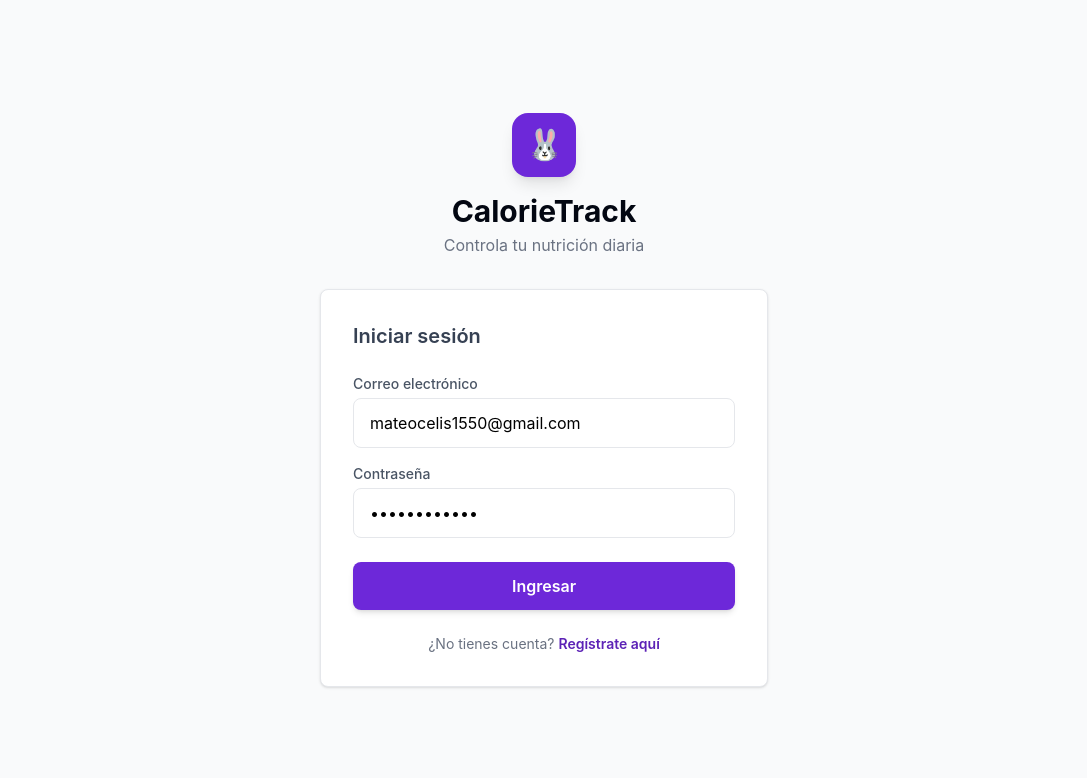
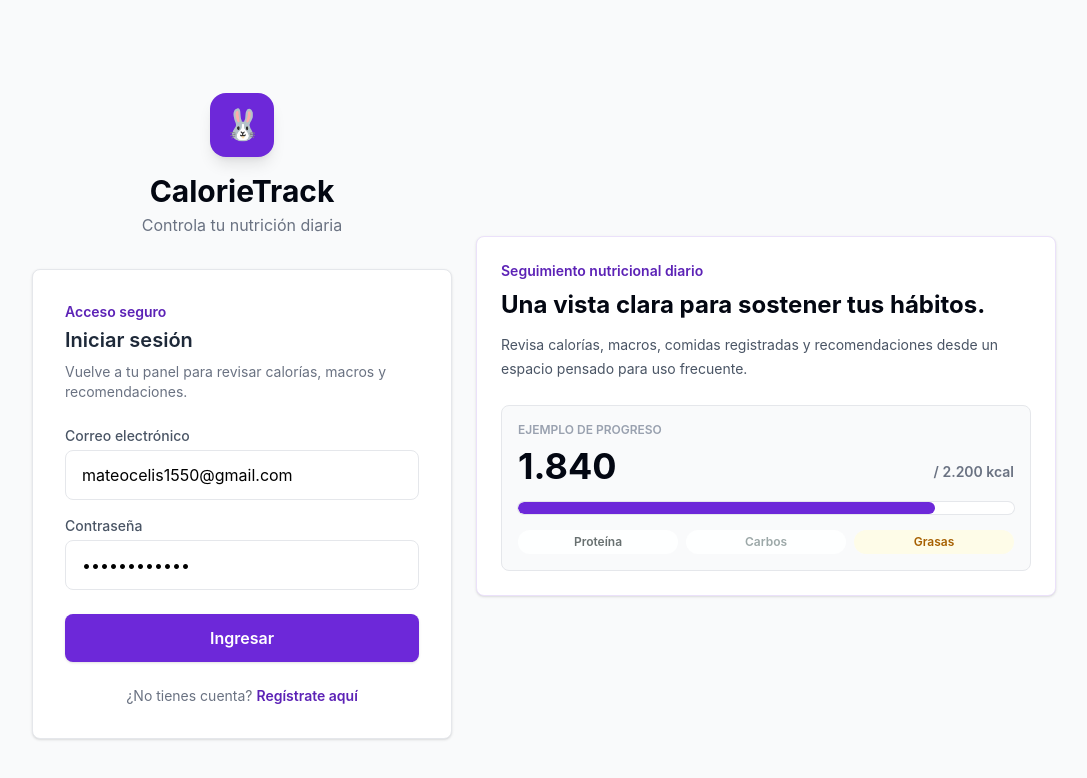
Before and after one commit to Msilva-debug/NutriSnap-Frontend, an Angular app: page /login in a window 1280 px wide. Shown: the top 778 px of the page, without its empty margins (96-1183 px from the left). Built offline with nearby package versions, Linux system fonts and the light colour scheme.

Commit message:
Mejora diseño según guía actualizada

```diff
--- a/src/app/pages/login/login.html
+++ b/src/app/pages/login/login.html
@@ -1,26 +1,27 @@
+<div class="min-h-screen bg-gray-50 px-4 py-6 sm:py-10">
+  <div class="mx-auto grid min-h-[calc(100vh-3rem)] w-full max-w-5xl gap-6 lg:grid-cols-[minmax(0,420px)_1fr] lg:items-center">
+    <div class="w-full">
+      <!-- Logo / Título -->
+      <div class="mb-8 text-center">
         <div
-  class="min-h-screen bg-gray-50 flex items-center justify-center p-4"
->
-  <div class="w-full max-w-md">
-    <!-- Logo / Título -->
-    <div class="text-center mb-8">
-      <div
-        class="inline-flex items-center justify-center w-16 h-16 bg-primary-500 rounded-2xl mb-4 shadow-lg"
+          class="mb-4 inline-flex h-16 w-16 items-center justify-center rounded-2xl bg-primary-500 shadow-lg"
         >
           <app-rabbit-icon size="md" />
         </div>
         <h1 class="text-3xl font-bold text-gray-950">CalorieTrack</h1>
-      <p class="text-gray-500 mt-1">Controla tu nutrición diaria</p>
+        <p class="mt-1 text-gray-500">Controla tu nutrición diaria</p>
       </div>
 
       <!-- Card -->
       <div class="rounded-lg border border-gray-200 bg-white p-6 shadow-sm sm:p-8">
-      <h2 class="text-xl font-semibold text-gray-700 mb-6">Iniciar sesión</h2>
+        <p class="text-sm font-semibold text-primary-600">Acceso seguro</p>
+        <h2 class="mt-1 text-xl font-semibold text-gray-800">Iniciar sesión</h2>
+        <p class="mt-2 text-sm text-gray-500">Vuelve a tu panel para revisar calorías, macros y recomendaciones.</p>
 
-      <form [formGroup]="form" (ngSubmit)="onSubmit()" novalidate>
+        <form class="mt-6" [formGroup]="form" (ngSubmit)="onSubmit()" novalidate>
           <!-- Email -->
           <div class="mb-4">
-          <label class="block text-sm font-medium text-gray-600 mb-1" for="email">
+            <label class="mb-1 block text-sm font-medium text-gray-600" for="email">
               Correo electrónico
             </label>
             <input
@@ -28,11 +29,11 @@
               type="email"
               formControlName="email"
               placeholder="tu@correo.com"
-            class="w-full px-4 py-3 min-h-11 rounded-lg border border-gray-200 focus:outline-none focus:border-primary-400 focus:ring-2 focus:ring-primary-100 transition"
+              class="min-h-11 w-full rounded-lg border border-gray-200 px-4 py-3 transition focus:border-primary-400 focus:outline-none focus:ring-2 focus:ring-primary-100"
               [class.border-red-400]="email.invalid && email.touched"
             />
             @if (email.invalid && email.touched) {
-            <p class="text-red-500 text-xs mt-1">
+              <p class="mt-1 text-xs text-red-500">
                 @if (email.hasError('required')) {
                   El correo es obligatorio.
                 } @else {
@@ -44,7 +45,7 @@
 
           <!-- Password -->
           <div class="mb-6">
-          <label class="block text-sm font-medium text-gray-600 mb-1" for="password">
+            <label class="mb-1 block text-sm font-medium text-gray-600" for="password">
               Contraseña
             </label>
             <input
@@ -52,17 +53,17 @@
               type="password"
               formControlName="password"
               placeholder="••••••••"
-            class="w-full px-4 py-3 min-h-11 rounded-lg border border-gray-200 focus:outline-none focus:border-primary-400 focus:ring-2 focus:ring-primary-100 transition"
+              class="min-h-11 w-full rounded-lg border border-gray-200 px-4 py-3 transition focus:border-primary-400 focus:outline-none focus:ring-2 focus:ring-primary-100"
               [class.border-red-400]="password.invalid && password.touched"
             />
             @if (password.invalid && password.touched) {
-            <p class="text-red-500 text-xs mt-1">Mínimo 6 caracteres.</p>
+              <p class="mt-1 text-xs text-red-500">Mínimo 6 caracteres.</p>
             }
           </div>
 
           <!-- Error general -->
           @if (errorMsg()) {
-          <div class="mb-4 px-4 py-3 rounded-xl bg-red-50 text-red-600 text-sm">
+            <div class="mb-4 rounded-lg border border-red-100 bg-red-50 px-4 py-3 text-sm text-red-700">
               {{ errorMsg() }}
             </div>
           }
@@ -71,7 +72,7 @@
           <button
             type="submit"
             [disabled]="loading()"
-          class="inline-flex w-full items-center justify-center gap-2 min-h-11 rounded-lg bg-primary-500 px-4 py-3 font-semibold text-primary-contrast shadow-md transition hover:bg-primary-600 disabled:opacity-60 cursor-pointer"
+            class="inline-flex min-h-11 w-full cursor-pointer items-center justify-center gap-2 rounded-lg bg-primary-500 px-4 py-3 font-semibold text-primary-contrast shadow-sm transition hover:bg-primary-600 focus:outline-none focus-visible:ring-2 focus-visible:ring-primary-300 disabled:opacity-60"
           >
             @if (loading()) {
               <app-loading-spinner />
@@ -83,13 +84,46 @@
         </form>
 
         <!-- Link a registro -->
-      <p class="text-center text-sm text-gray-500 mt-6">
+        <p class="mt-6 text-center text-sm text-gray-500">
           ¿No tienes cuenta?
-        <a routerLink="/register" class="text-primary-600 font-semibold hover:underline">
+          <a routerLink="/register" class="font-semibold text-primary-600 hover:underline">
             Regístrate aquí
           </a>
         </p>
       </div>
+    </div>
+
+    <aside class="hidden rounded-lg border border-primary-100 bg-white p-6 shadow-sm lg:block">
+      <p class="text-sm font-semibold text-primary-600">Seguimiento nutricional diario</p>
+      <h2 class="mt-2 text-2xl font-bold text-gray-950">Una vista clara para sostener tus hábitos.</h2>
+      <p class="mt-3 text-sm leading-6 text-gray-600">
+        Revisa calorías, macros, comidas registradas y recomendaciones desde un espacio pensado para uso frecuente.
+      </p>
+
+      <div class="mt-6 rounded-lg border border-gray-200 bg-gray-50 p-4">
+        <div class="flex items-end justify-between gap-4">
+          <div>
+            <p class="text-xs font-semibold uppercase text-gray-400">Ejemplo de progreso</p>
+            <p class="mt-2 text-4xl font-bold text-gray-950">1.840</p>
+          </div>
+          <p class="pb-1 text-sm font-semibold text-gray-500">/ 2.200 kcal</p>
+        </div>
+        <div
+          class="mt-4 h-3 overflow-hidden rounded-full bg-white ring-1 ring-gray-200"
+          role="progressbar"
+          aria-valuenow="84"
+          aria-valuemin="0"
+          aria-valuemax="100"
+        >
+          <div class="h-full w-[84%] rounded-full bg-primary-500"></div>
+        </div>
+        <div class="mt-4 grid grid-cols-3 gap-2 text-center text-xs font-semibold text-gray-600">
+          <span class="rounded-full bg-secondary-50 px-3 py-1 text-secondary-800">Proteína</span>
+          <span class="rounded-full bg-accent-50 px-3 py-1 text-accent-700">Carbos</span>
+          <span class="rounded-full bg-yellow-50 px-3 py-1 text-yellow-700">Grasas</span>
+        </div>
+      </div>
+    </aside>
   </div>
 </div>
 
@@ -103,7 +137,7 @@
       <button
         type="button"
         (click)="this.showSessionExpiredModal.set(false)"
-        class="cursor-pointer mt-5 w-full min-h-11 rounded-lg bg-primary-500 px-4 py-3 font-semibold text-white transition hover:bg-primary-600"
+        class="mt-5 min-h-11 w-full cursor-pointer rounded-lg bg-primary-500 px-4 py-3 font-semibold text-white transition hover:bg-primary-600"
       >
         Entendido
       </button>
```
Also changed, not shown: src/app/pages/meals/add-meal/add-meal.html (+31 -30 lines). Lines whose indentation alone changed are shown as unchanged.
